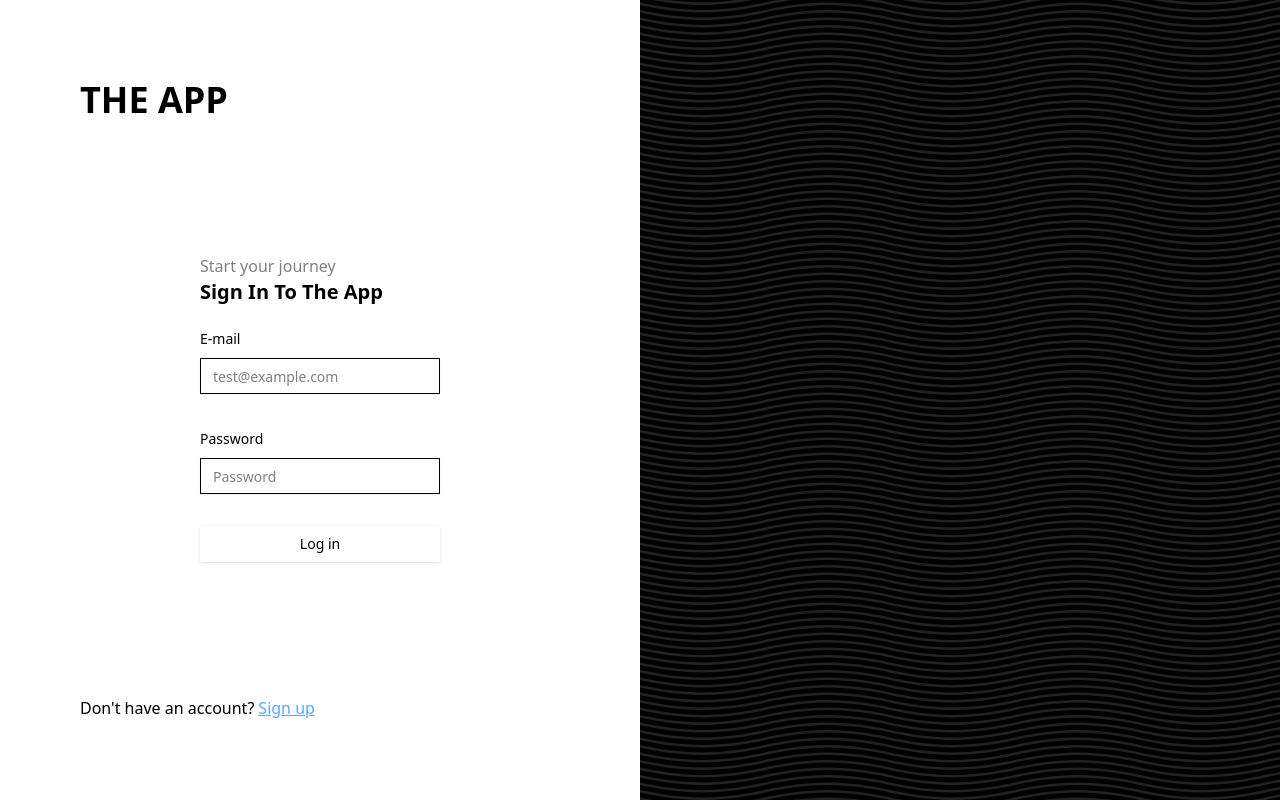
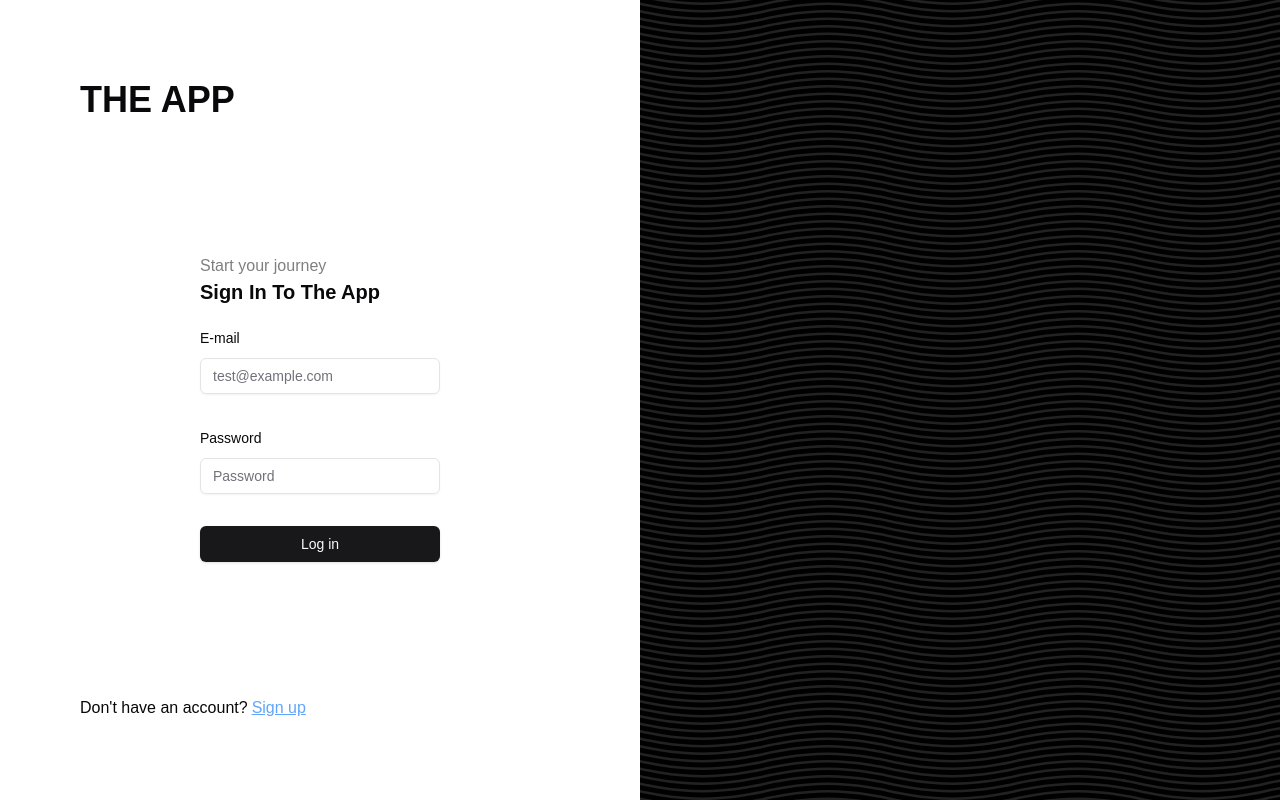
Before and after one commit to GerardoGarcia79/iTransition-task4, a Next.js app: page / in a window 1280 px wide. Built offline with nearby package versions, Linux system fonts and the light colour scheme.

Commit message:
Add non empty password validation and fix shadcn styles.

```diff
--- a/app/LoginPage.tsx
+++ b/app/LoginPage.tsx
@@ -1,5 +1,5 @@
 import React from "react";
-import LoginForm from "./components/LoginForm";
+import LoginForm from "./appComponents/LoginForm";
 import Link from "next/link";
 
 const LoginPage = () => {
--- a/app/components/LoginForm.tsx
+++ b/app/appComponents/LoginForm.tsx
@@ -24,7 +24,11 @@
   password: z
     .string()
     .min(1, { message: "Password must be at least 1 character" })
-    .max(50, { message: "Password must be less than 50 characters" }),
+    .max(50, { message: "Password must be less than 50 characters" })
+    .trim()
+    .refine((value) => value.trim().length > 0, {
+      message: "Password cannot be empty or contain only spaces",
+    }),
 });
 
 const LoginForm = () => {
@@ -53,11 +57,7 @@
             <FormItem>
               <FormLabel>E-mail</FormLabel>
               <FormControl>
-                <Input
-                  placeholder="test@example.com"
-                  className="placeholder:text-black/50"
-                  {...field}
-                />
+                <Input placeholder="test@example.com" {...field} />
               </FormControl>
               <FormMessage />
             </FormItem>
@@ -70,11 +70,7 @@
             <FormItem>
               <FormLabel>Password</FormLabel>
               <FormControl>
-                <Input
-                  placeholder="Password"
-                  {...field}
-                  className="placeholder:text-black/50"
-                />
+                <Input placeholder="Password" {...field} />
               </FormControl>
               <FormMessage />
             </FormItem>
--- a/app/globals.css
+++ b/app/globals.css
@@ -1,6 +1,81 @@
 @tailwind base;
 @tailwind components;
 @tailwind utilities;
+
+body {
+  font-family: Arial, Helvetica, sans-serif;
+}
+
+@layer utilities {
+  .text-balance {
+    text-wrap: balance;
+  }
+}
+
+@layer base {
+  :root {
+    --background: 0 0% 100%;
+    --foreground: 240 10% 3.9%;
+    --card: 0 0% 100%;
+    --card-foreground: 240 10% 3.9%;
+    --popover: 0 0% 100%;
+    --popover-foreground: 240 10% 3.9%;
+    --primary: 240 5.9% 10%;
+    --primary-foreground: 0 0% 98%;
+    --secondary: 240 4.8% 95.9%;
+    --secondary-foreground: 240 5.9% 10%;
+    --muted: 240 4.8% 95.9%;
+    --muted-foreground: 240 3.8% 46.1%;
+    --accent: 240 4.8% 95.9%;
+    --accent-foreground: 240 5.9% 10%;
+    --destructive: 0 84.2% 60.2%;
+    --destructive-foreground: 0 0% 98%;
+    --border: 240 5.9% 90%;
+    --input: 240 5.9% 90%;
+    --ring: 240 10% 3.9%;
+    --chart-1: 12 76% 61%;
+    --chart-2: 173 58% 39%;
+    --chart-3: 197 37% 24%;
+    --chart-4: 43 74% 66%;
+    --chart-5: 27 87% 67%;
+    --radius: 0.5rem;
+  }
+  .dark {
+    --background: 240 10% 3.9%;
+    --foreground: 0 0% 98%;
+    --card: 240 10% 3.9%;
+    --card-foreground: 0 0% 98%;
+    --popover: 240 10% 3.9%;
+    --popover-foreground: 0 0% 98%;
+    --primary: 0 0% 98%;
+    --primary-foreground: 240 5.9% 10%;
+    --secondary: 240 3.7% 15.9%;
+    --secondary-foreground: 0 0% 98%;
+    --muted: 240 3.7% 15.9%;
+    --muted-foreground: 240 5% 64.9%;
+    --accent: 240 3.7% 15.9%;
+    --accent-foreground: 0 0% 98%;
+    --destructive: 0 62.8% 30.6%;
+    --destructive-foreground: 0 0% 98%;
+    --border: 240 3.7% 15.9%;
+    --input: 240 3.7% 15.9%;
+    --ring: 240 4.9% 83.9%;
+    --chart-1: 220 70% 50%;
+    --chart-2: 160 60% 45%;
+    --chart-3: 30 80% 55%;
+    --chart-4: 280 65% 60%;
+    --chart-5: 340 75% 55%;
+  }
+}
+
+@layer base {
+  * {
+    @apply border-border;
+  }
+  body {
+    @apply bg-background text-foreground;
+  }
+}
 
 .pattern {
   background-color: #000000;
```
